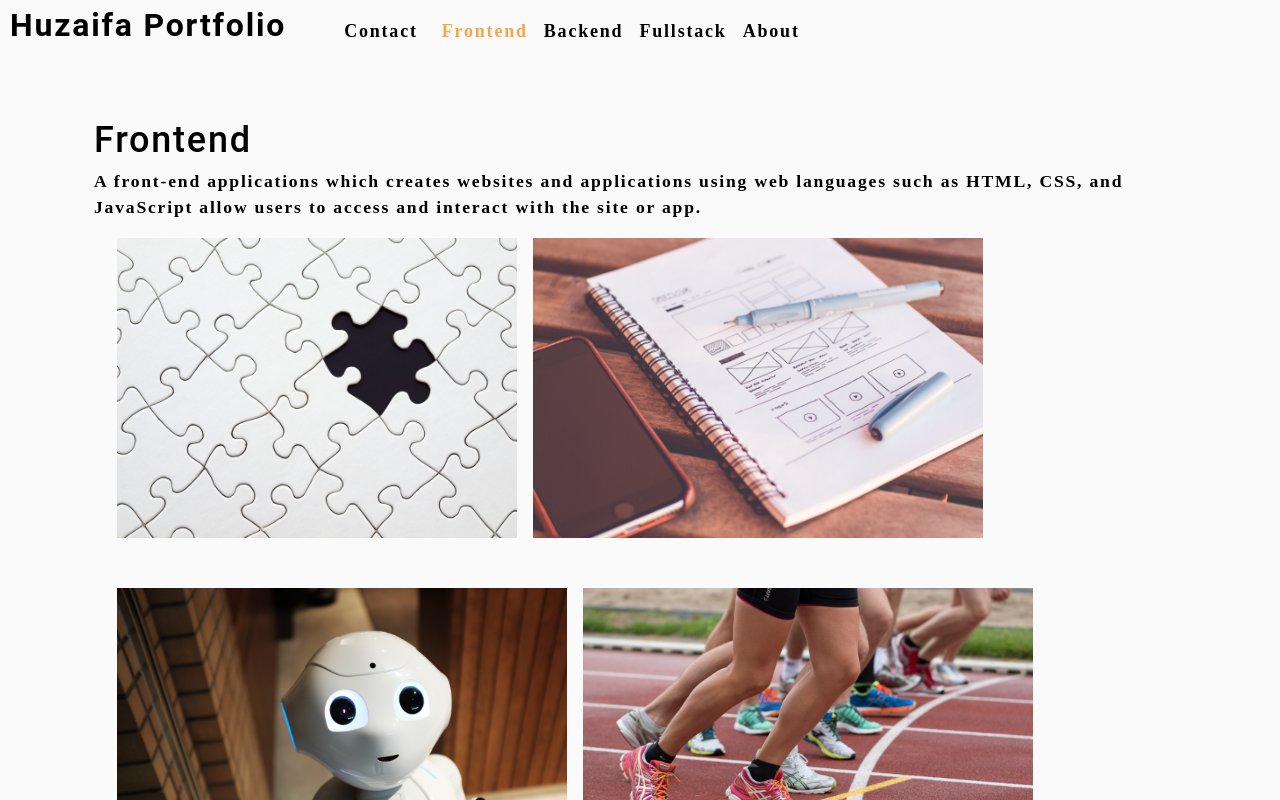
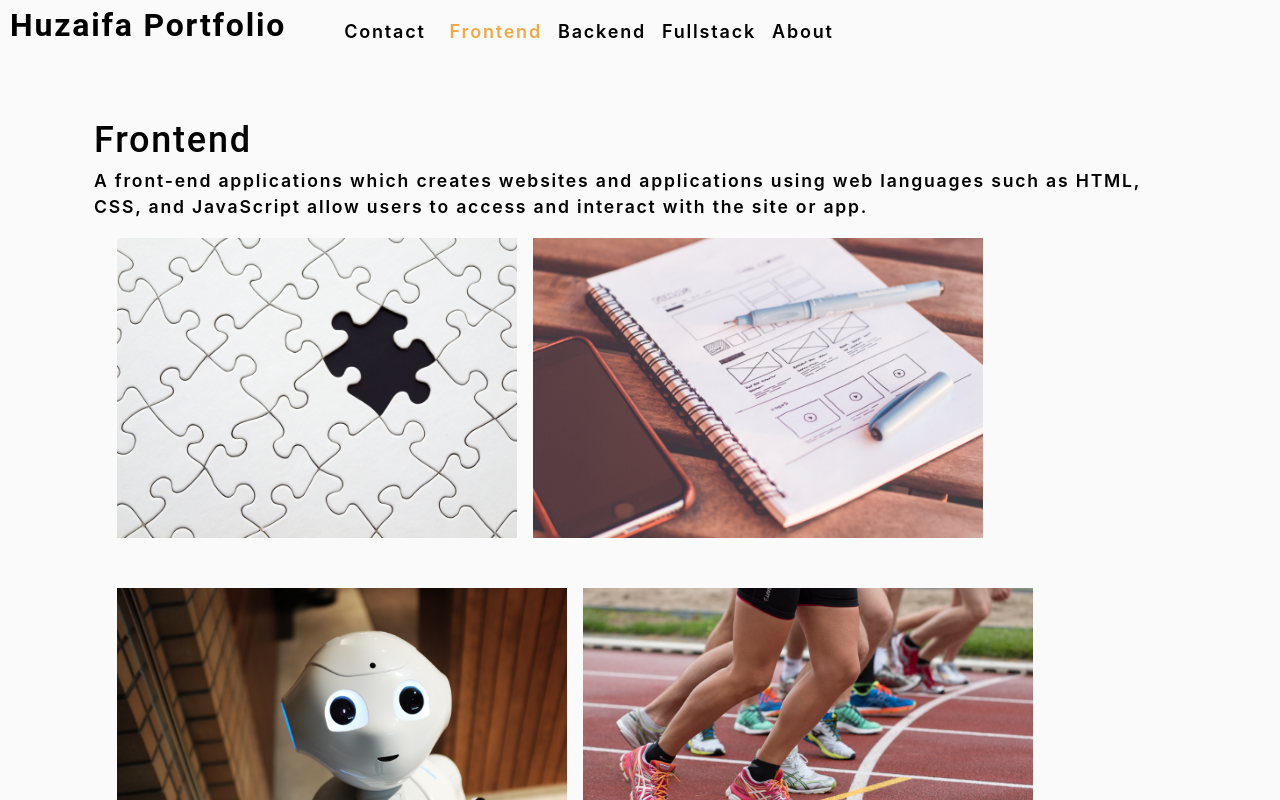
Before and after one commit to Huzaifa-Mohammed/huzaifa-react-portfolio, a React (Create React App) app: page / in a window 1280 px wide. Shown: the top 800 px of the page. Built offline with nearby package versions, Linux system fonts and the light colour scheme.

Commit message:
font change

```diff
--- a/src/style.css
+++ b/src/style.css
@@ -57,7 +57,7 @@ body {
     letter-spacing: .1em;
     background: var(--light);
     color: var(--dark);
-    font-family: 'Poiret One', cursive;
+    /* font-family: 'Poiret One'; */
 }
 
 h1,
```
